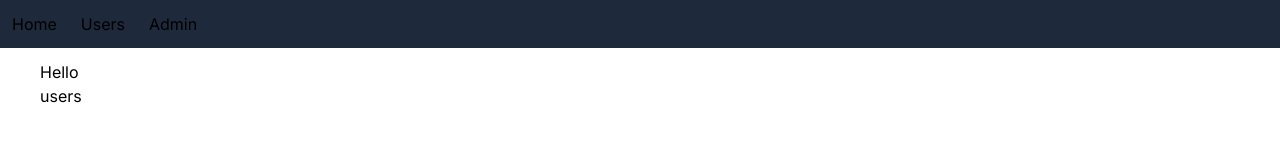
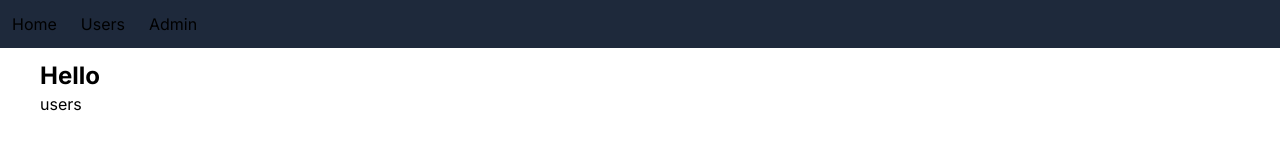
Before and after one commit to HamDean/mosh-nextjs-tutorial, a Next.js app: page / in a window 1280 px wide. Shown: the top 160 px of the page. Built offline with nearby package versions, Linux system fonts and the light colour scheme.

Commit message:
Overwrite tailwind styling for h1 elements

```diff
--- a/app/globals.css
+++ b/app/globals.css
@@ -15,3 +15,9 @@
 body {
   color: rgb(var(--foreground-rgb));
 }
+
+@layer base {
+  h1 {
+    @apply text-2xl font-bold
+  }
+}
--- a/app/users/page.tsx
+++ b/app/users/page.tsx
@@ -21,7 +21,7 @@ const Users = async ({
 
   return (
     <>
-      <div>Users</div>
+      <h1>Users</h1>
       <table className="table">
         <thead>
           <tr>
```
